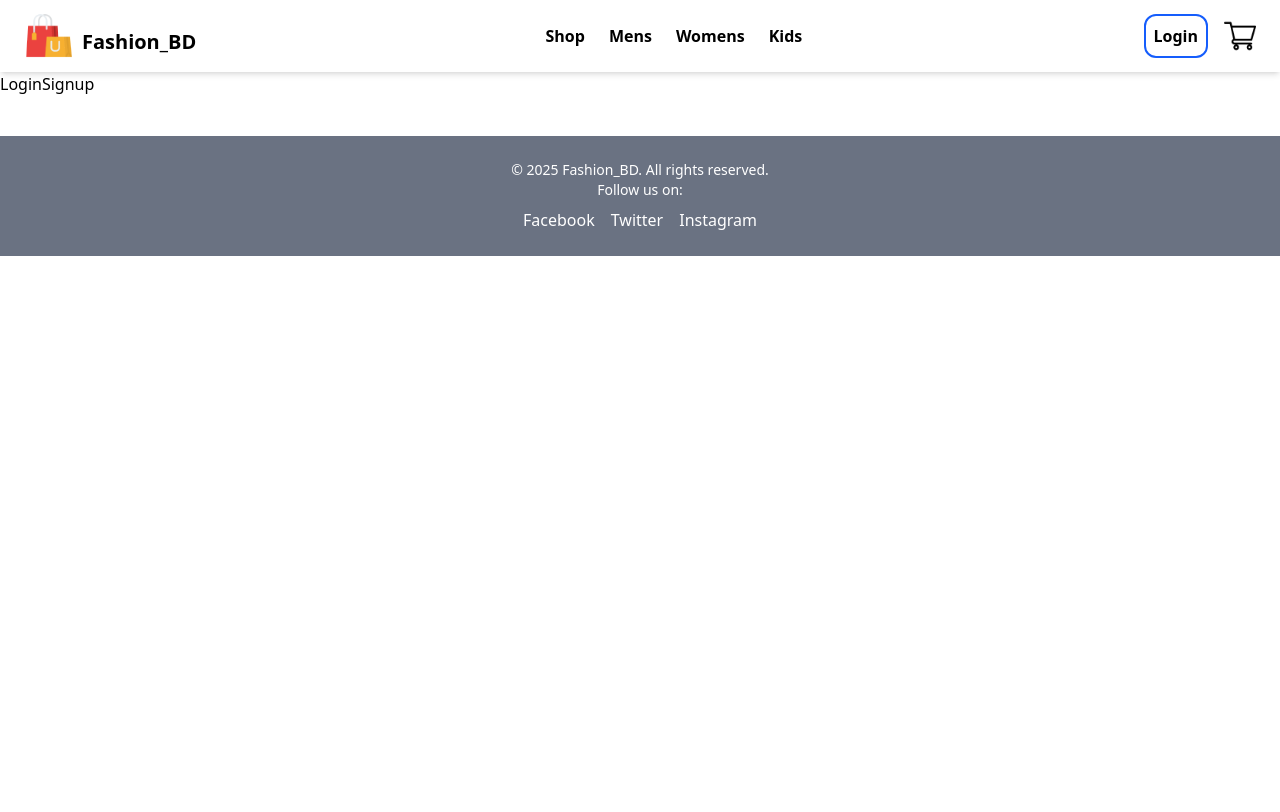
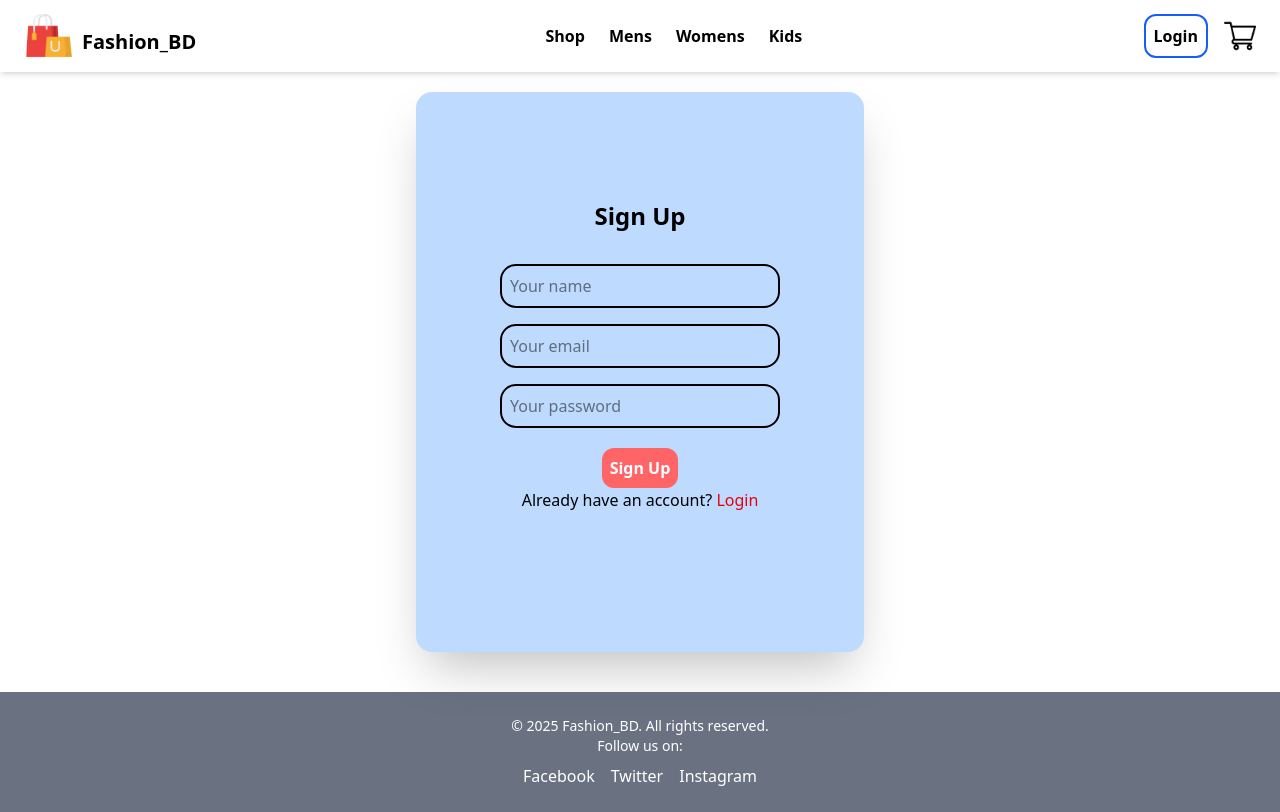
Before and after one commit to JAHIDUL456/ecomerce, a React (Vite) app in the folder my-project/: page /login in a window 1280 px wide. Built offline with nearby package versions, Linux system fonts and the light colour scheme.

Commit message:
product formation

```diff
--- a/my-project/src/Components/Collections/Collections.jsx
+++ b/my-project/src/Components/Collections/Collections.jsx
@@ -1,5 +1,6 @@
 import React from 'react'
 import collections from '../Assets/new_collections.js'
+import { Link } from 'react-router-dom';
 const Collections = () => {
   return (
 <div className='w-[90%] mx-auto bg-white mb-15 mt-2'>
@@ -14,11 +15,12 @@ const Collections = () => {
             className='w-full p-2 rounded-lg shadow-lg   hover:bg-gray-100 hover:scale-[1.1] transition-all duration-300 hover:border-b-1 hover:border-red-500'
           >
             <div className='flex justify-center'>
+              <Link to={`/product/${item.id}`} className='flex flex-col items-center'>
               <img
                 src={item.image}
                 alt={item.name}
                 className='w-full max-w-[180px] h-auto mb-4 p-2 rounded-xl'
-              />
+              /></Link>
             </div>
             <h3 className='text-lg font-semibold mb-2 sm:text-md'>{item.name}</h3>
             <p className='text-gray-500 line-through'>${item.old_price.toFixed(2)}</p>
--- a/my-project/src/Components/Items/Items.jsx
+++ b/my-project/src/Components/Items/Items.jsx
@@ -1,14 +1,19 @@
 import React from 'react';
+import { Link } from 'react-router-dom';
 
-const Items = ({ image, name, new_price, old_price }) => {
+const Items = ({ image, name, new_price, old_price,id }) => {
   return (
     <div className="bg-white shadow-md rounded-2xl p-4 m-2 hover:scale-105 transition-transform duration-300 ease-in-out hover:shadow-xl">
       <div className='flex justify-center mb-4'>
+
+      <Link to={`/product/${id}`} className="flex flex-col items-center">
+
       <img
         src={image}
         alt={name}
         className="w-[200px] p-1 object-cover rounded-xl mb-4"
-      /></div>
+      />
+      </Link></div>
       <h2 className="text-lg font-semibold mb-2 text-gray-800">{name}</h2>
       <div className="flex items-center justify-between">
         <div className="text-green-600 font-bold text-lg">${new_price}</div>
--- a/my-project/src/Components/Popular/Popular.jsx
+++ b/my-project/src/Components/Popular/Popular.jsx
@@ -1,5 +1,6 @@
 import React from 'react'
 import data from '../../Components/Assets/data.js'
+import { Link } from 'react-router-dom';
 
 const Popular = () => {
   return (
@@ -15,11 +16,13 @@ const Popular = () => {
             className='w-full p-2 rounded-lg shadow-lg   hover:bg-gray-100 hover:scale-[1.1] transition-all duration-300 hover:border-b-1 hover:border-red-500'
           >
             <div className='flex justify-center'>
+
+              <Link to={`/product/${item.id}`} className='flex flex-col items-center'>
               <img
                 src={item.image}
                 alt={item.name}
                 className='w-full max-w-[180px] h-auto mb-4 p-2 rounded-xl'
-              />
+              /></Link>
             </div>
             <h3 className='text-lg font-semibold mb-2 sm:text-md'>{item.name}</h3>
             <p className='text-gray-500 line-through'>${item.old_price.toFixed(2)}</p>
--- a/my-project/src/Pages/LoginSignup.jsx
+++ b/my-project/src/Pages/LoginSignup.jsx
@@ -2,7 +2,24 @@ import React from 'react'
 
 const LoginSignup = () => {
   return (
-    <div>LoginSignup</div>
+    <div >
+
+      <div className='items-center justify-center flex mt-5'>
+        <div className='flex flex-col items-center justify-center  bg-blue-200 lg:w-[35vw] lg:h-[70vh] rounded-2xl shadow-2xl p-5 sm:w-[50vw] h-[50vh]  '>
+          {/* Login sign up page  */}
+          <h1 className='text-2xl font-bold mb-6 mt-[-2rem]'>Sign Up</h1>
+          <div className='flex flex-col gap-4 w-70 mb-5 mt-2 '>
+            <input className='border-2 border-black p-2 rounded-2xl' type="text" placeholder='Your name'/>
+            <input className='border-2 border-black p-2 rounded-2xl' type="email" placeholder='Your email'/>
+            <input className='border-2 border-black p-2 rounded-2xl' type="password" placeholder='Your password'/>
+          </div>
+          <button className='bg-red-400 text-white p-2 rounded-xl font-bold'>Sign Up</button>
+          <p>Already have an account? <a className='text-red-600' href="/login">Login</a></p>
+
+
+        </div>
+      </div>
+    </div>
   )
 }
 
--- a/my-project/src/Pages/Product.jsx
+++ b/my-project/src/Pages/Product.jsx
@@ -1,6 +1,7 @@
 import React from 'react'
 
 const Product = () => {
+
   return (
     <div>Product</div>
   )
```
